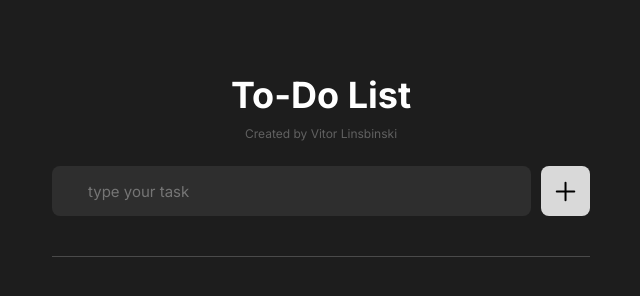
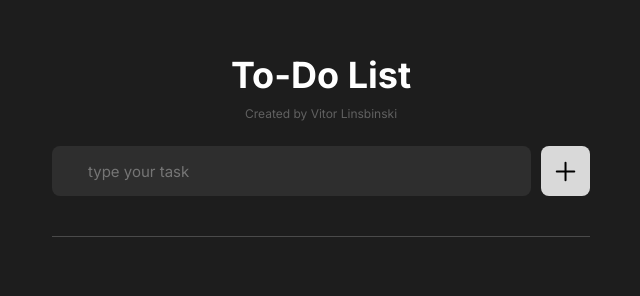
Before and after one commit to vitorlinsbinski/to-do-list, a plain HTML site: page index.html in a window 1280 px wide. Shown: the whole page, without its empty margins (319-959 px from the left). Drawn offline with nearby package versions, Linux system fonts and the light colour scheme; files that its build step writes are made by us from their sources.

Commit message:
Update _home.scss
Substitui código do arquivo SCSS.

```diff
--- a/scss/_home.scss
+++ b/scss/_home.scss
@@ -1,5 +1,5 @@
 .s-todo-list {
-    padding-top: 7rem;
+    padding-top: 5rem;
     padding-bottom: 2rem;
 
     .p-creator {
```
